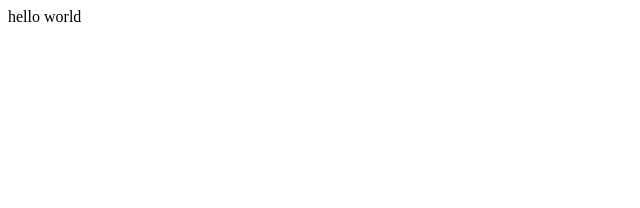
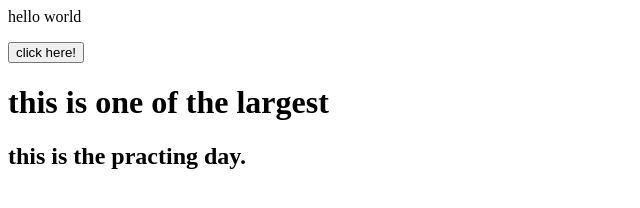
Before and after one commit to poonamsah/day3, a plain HTML site: page index.html in a window 1280 px wide. Shown: the whole page, without its empty margins (0-640 px from the left). Drawn offline with Linux system fonts and the light colour scheme.

Commit message:
add new text

```diff
--- a/index.html
+++ b/index.html
@@ -1 +1,4 @@
 <p>hello world</p>
+<button>click here!</button>
+<h1>this is one of the largest </h1>
+<h2>this is the practing day.</h2>
```
Also changed, not shown: 1 other file.
